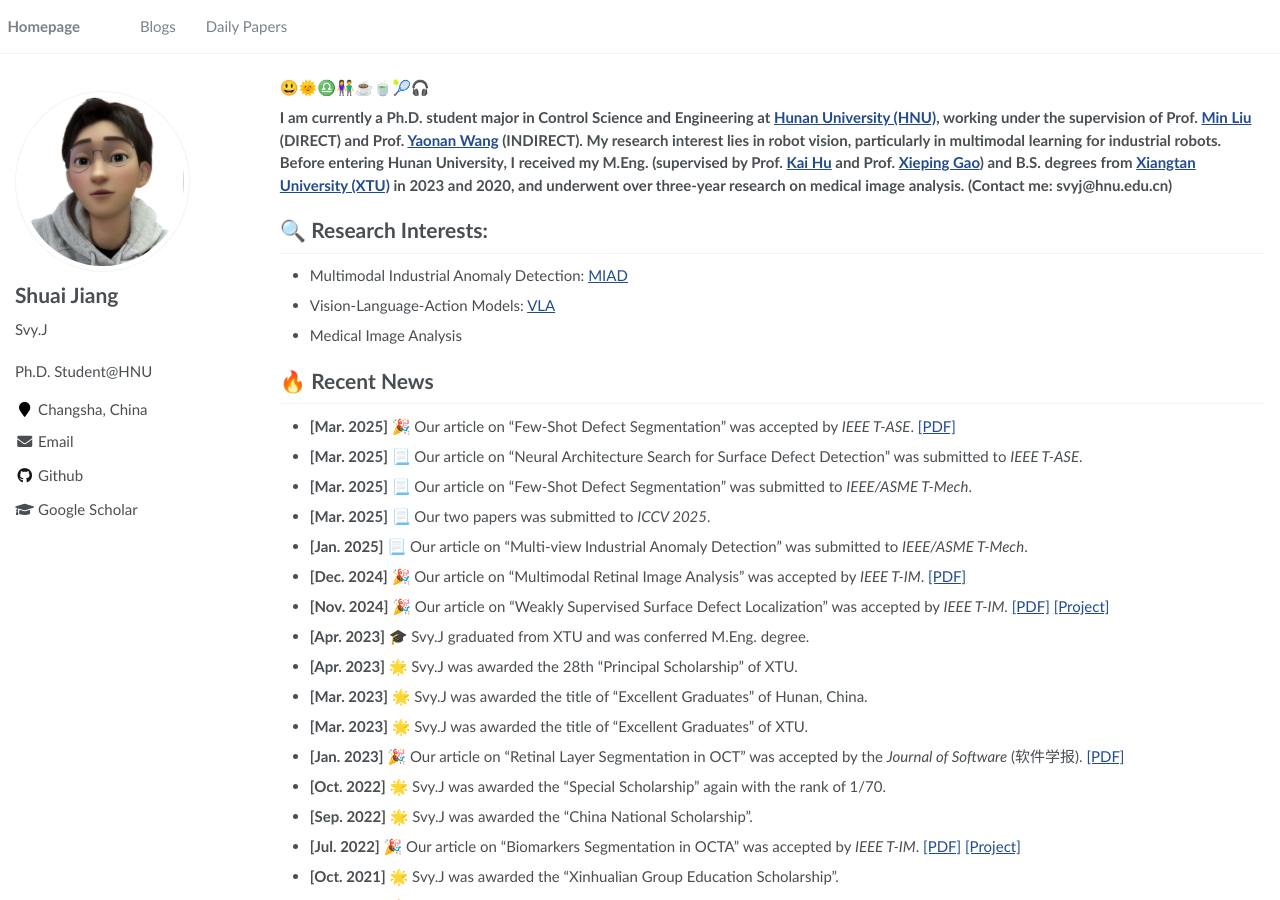
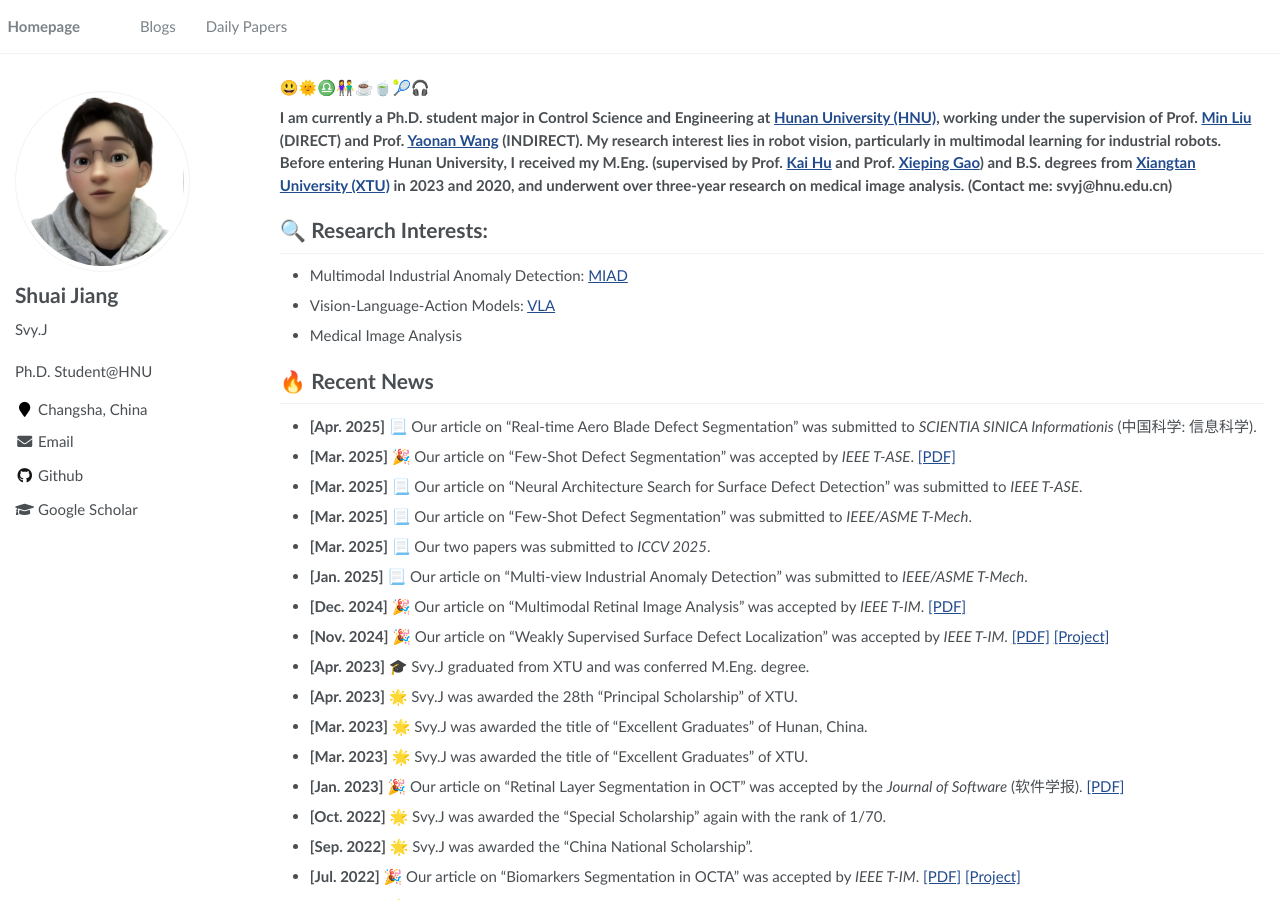
Before and after one commit to SvyJ/svyj.github.io, a Jekyll site: the page built from _pages/index.md, in a window 1280 px wide and 900 px high. Built offline with Jekyll 4.4.1, drawn with Linux system fonts in a browser that asks for light colours.

Commit message:
Update index.md

```diff
--- a/_pages/index.md
+++ b/_pages/index.md
@@ -24,6 +24,8 @@ author_profile: true
 - Medical Image Analysis
 
 # 🔥 Recent News
+
+- **[Apr. 2025]** 📃 Our article on "Real-time Aero Blade Defect Segmentation" was submitted to _SCIENTIA SINICA Informationis_ (中国科学: 信息科学).
 
 - **[Mar. 2025]** 🎉 Our article on "Few-Shot Defect Segmentation" was accepted by _IEEE T-ASE_. [[PDF]](https://ieeexplore.ieee.org/document/10942431)
 
```
